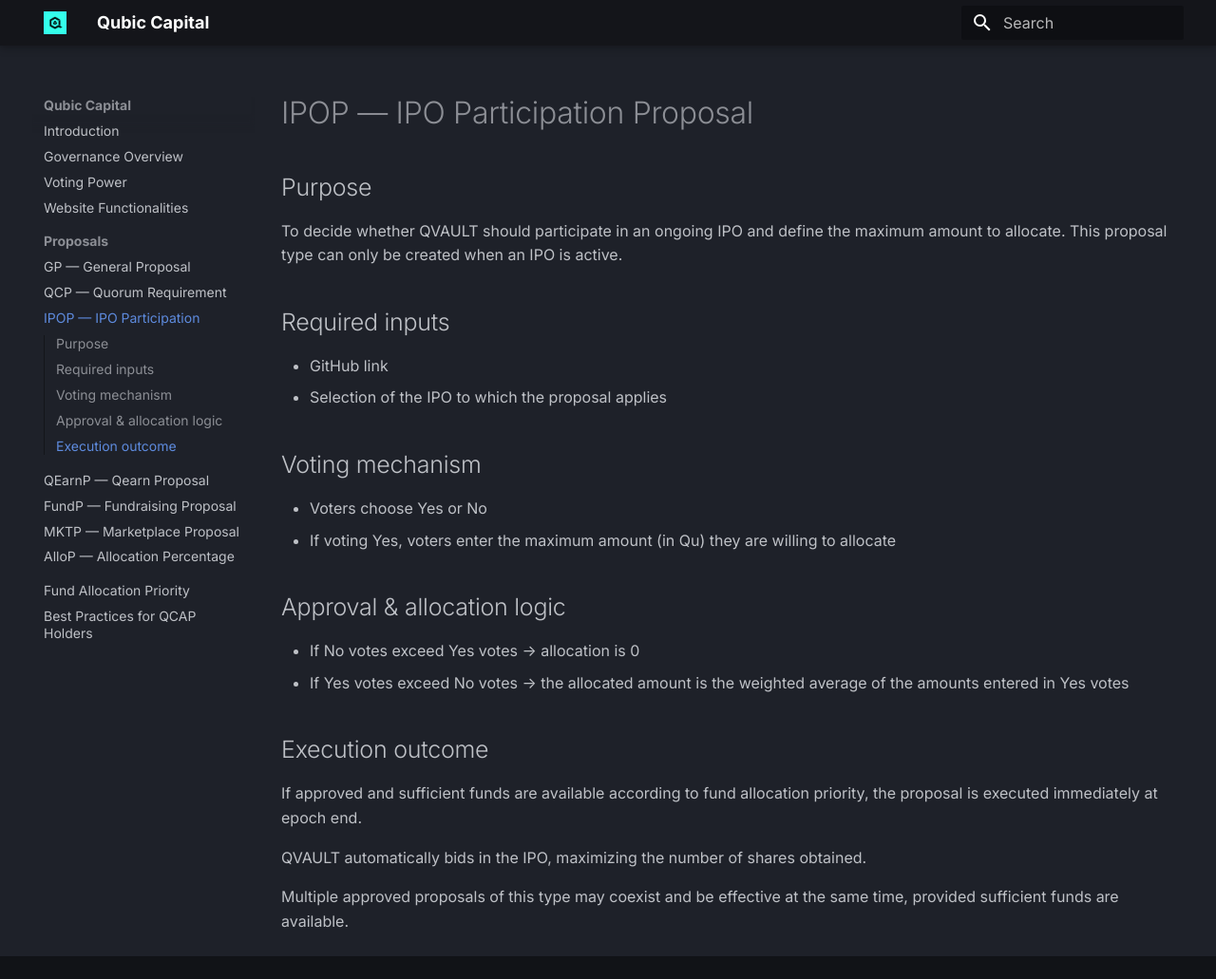
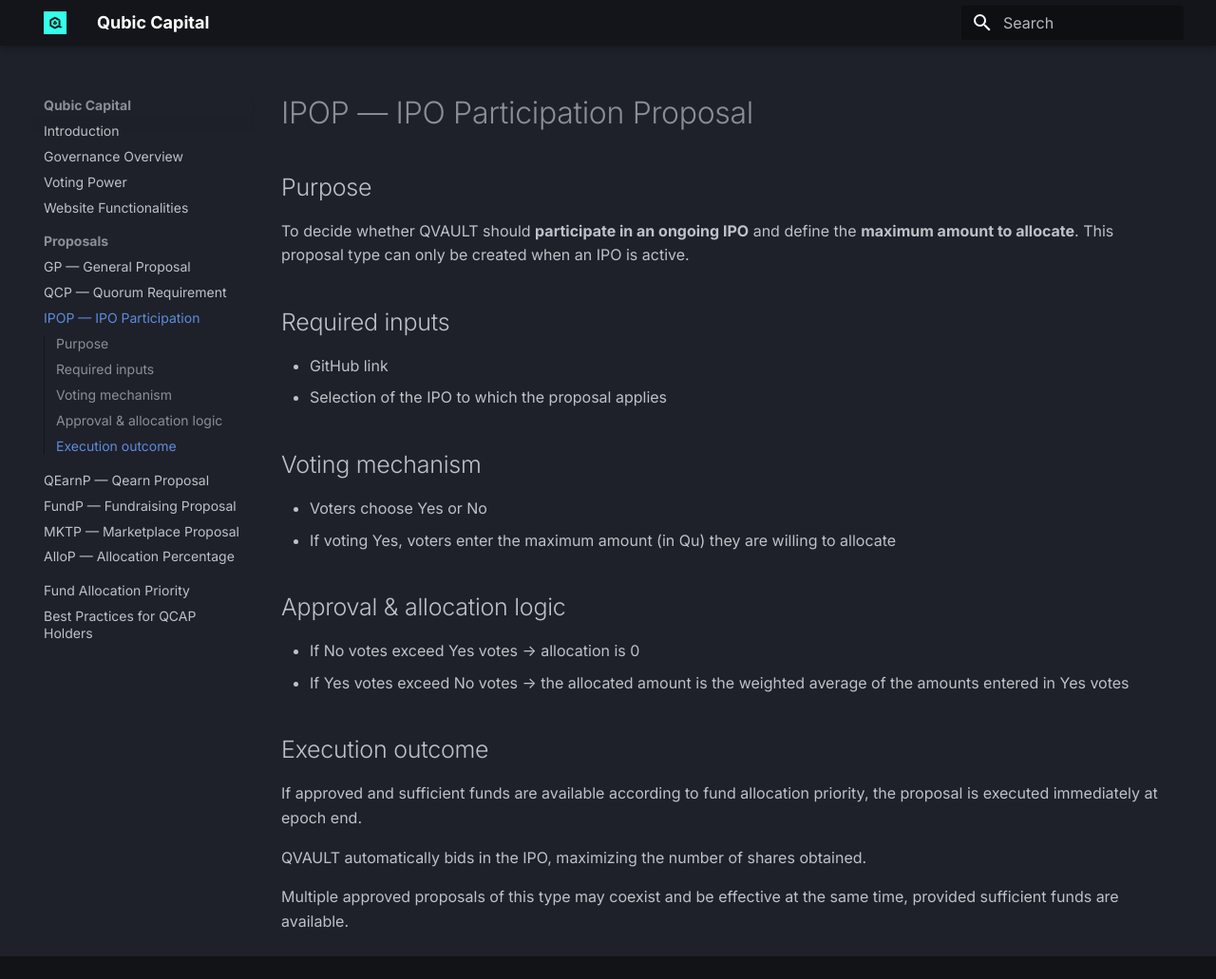
Before and after one commit to HermanToothrot10/qubic-capital-manual, an MkDocs documentation site: the page built from docs/proposals/ipop.md, in a window 1280 px wide and 1031 px high. Shown: the whole window at 95% size. Built offline with MkDocs 1.6.1 and Material for MkDocs 9.7.7, drawn with Linux system fonts in a browser that asks for light colours.

```diff
--- a/docs/proposals/ipop.md
+++ b/docs/proposals/ipop.md
@@ -2,7 +2,7 @@
 
 ## Purpose
 
-To decide whether QVAULT should participate in an ongoing IPO and define the maximum amount to allocate.
+To decide whether QVAULT should **participate in an ongoing IPO** and define the **maximum amount to allocate**.
 This proposal type can only be created when an IPO is active.
 
 ## Required inputs
```
